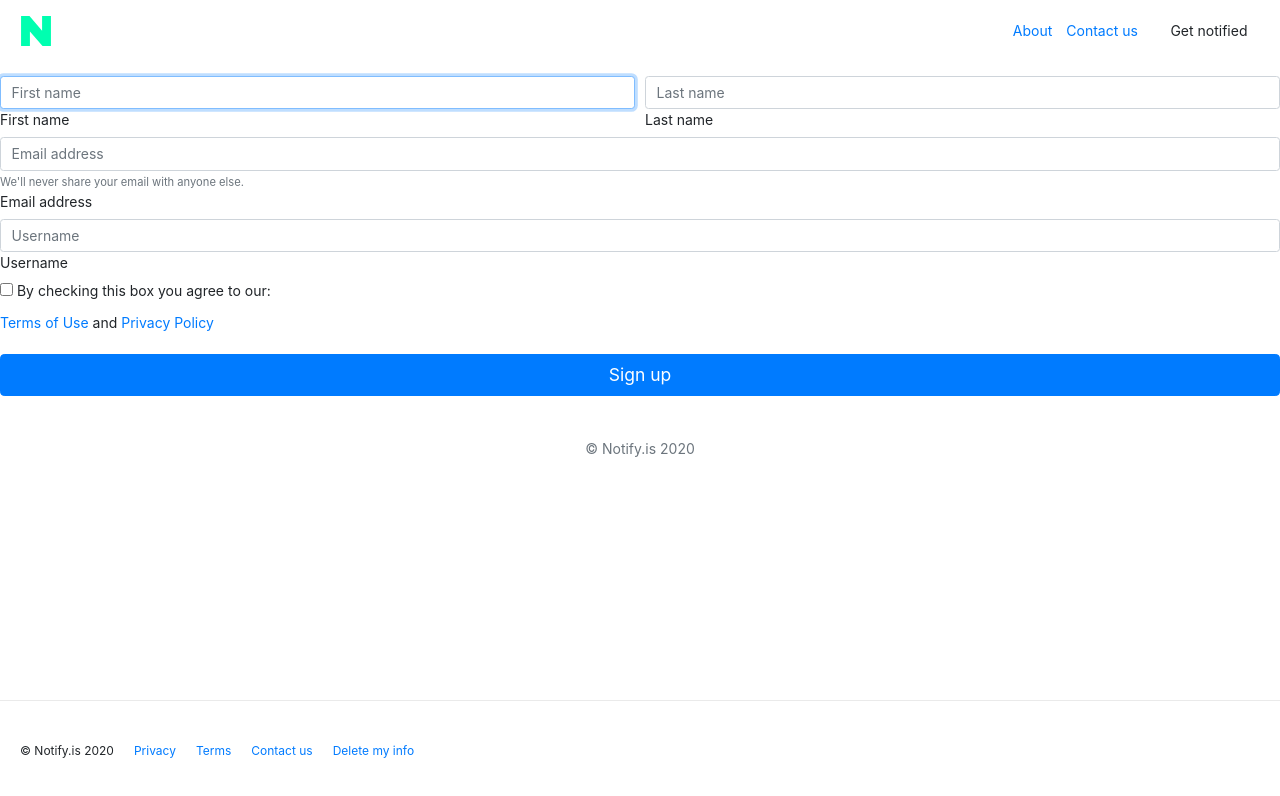
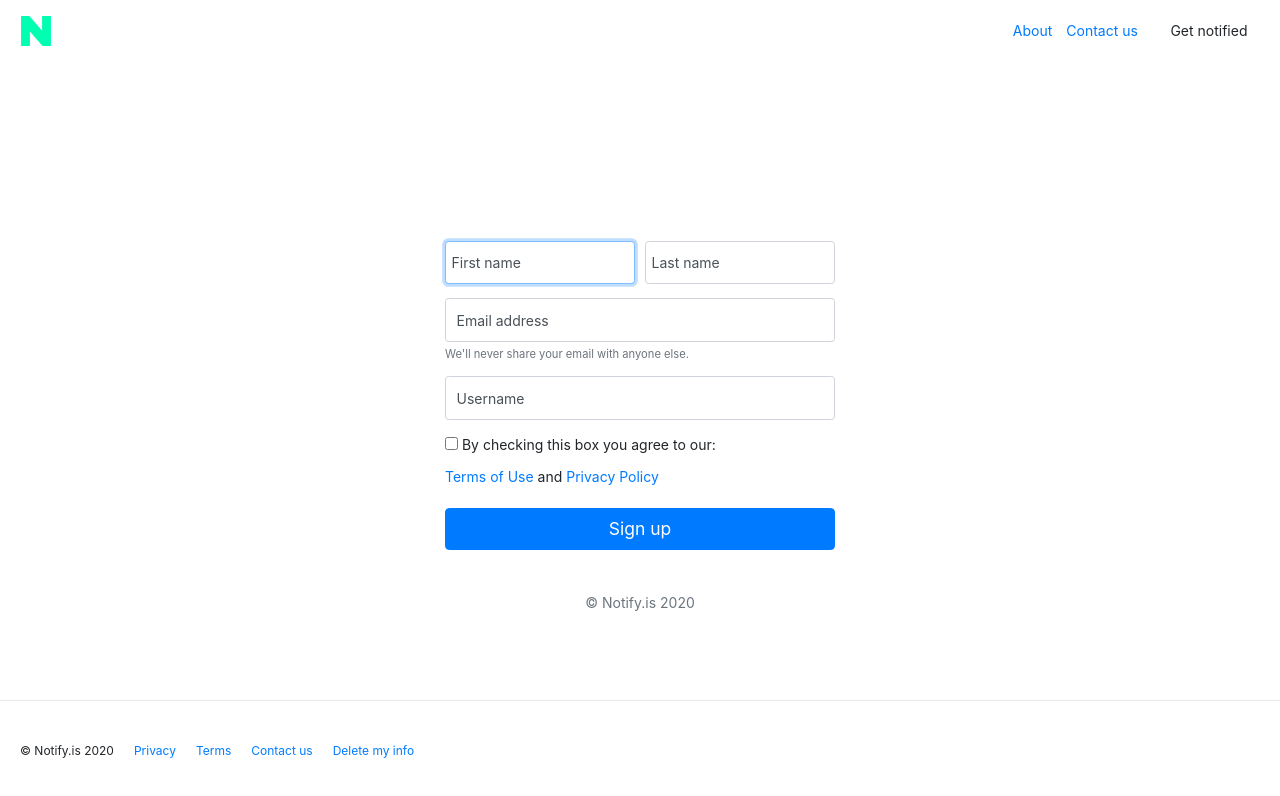
Before and after one commit to oliverproud/notify.is, a Next.js app: page /signup in a window 1280 px wide. Shown: the top 796 px of the page. Built offline with nearby package versions, Linux system fonts and the light colour scheme.

Commit message:
add styles for signup form

```diff
--- a/styles/global.css
+++ b/styles/global.css
@@ -84,3 +84,108 @@ a:hover {
   border-color: #333;
   color: inherit;
 }
+
+
+/* Floating placeholder */
+
+.form-container {
+  display: flex;
+  justify-content: center;
+  align-items: center;
+  margin-top: 150px;
+}
+
+.form-signup {
+  width: 100%;
+  max-width: 420px;
+  padding: 15px;
+}
+@media (max-width: 768px) {
+  .form-signup {
+    padding: 20px;
+  }
+  .form-container {
+    margin-top: 20px;
+  }
+}
+
+.form-label-group {
+  position: relative;
+  margin-bottom: 1rem;
+}
+
+.form-label-group > input,
+.form-label-group > label {
+  height: 3.125rem;
+  padding: .75rem;
+}
+
+.form-label-group > label {
+  position: absolute;
+  top: 0;
+  left: 0;
+  display: block;
+  width: 100%;
+  margin-bottom: 0; /* Override default `<label>` margin */
+  line-height: 1.5;
+  color: #495057;
+  pointer-events: none;
+  cursor: text; /* Match the input under the label */
+  border: 1px solid transparent;
+  border-radius: .25rem;
+  transition: all .1s ease-in-out;
+}
+
+.form-label-group input::-webkit-input-placeholder {
+  color: transparent;
+}
+
+.form-label-group input:-ms-input-placeholder {
+  color: transparent;
+}
+
+.form-label-group input::-ms-input-placeholder {
+  color: transparent;
+}
+
+.form-label-group input::-moz-placeholder {
+  color: transparent;
+}
+
+.form-label-group input::placeholder {
+  color: transparent;
+}
+
+.form-label-group input:not(:placeholder-shown) {
+  padding-top: 1.25rem;
+  padding-bottom: .25rem;
+}
+
+.form-label-group input:not(:placeholder-shown) ~ label {
+  padding-top: .25rem;
+  padding-bottom: .25rem;
+  font-size: 12px;
+  color: #777;
+}
+
+/* Fallback for Edge
+-------------------------------------------------- */
+@supports (-ms-ime-align: auto) {
+  .form-label-group > label {
+    display: none;
+  }
+  .form-label-group input::-ms-input-placeholder {
+    color: #777;
+  }
+}
+
+/* Fallback for IE
+-------------------------------------------------- */
+@media all and (-ms-high-contrast: none), (-ms-high-contrast: active) {
+  .form-label-group > label {
+    display: none;
+  }
+  .form-label-group input:-ms-input-placeholder {
+    color: #777;
+  }
+}
```
